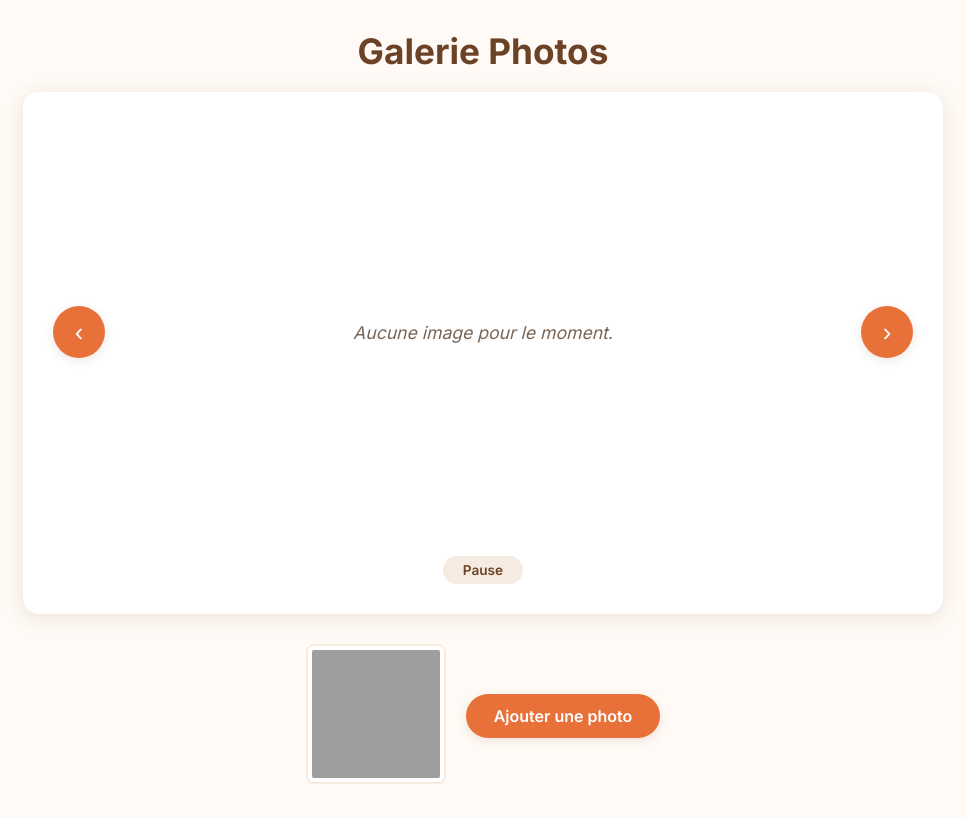
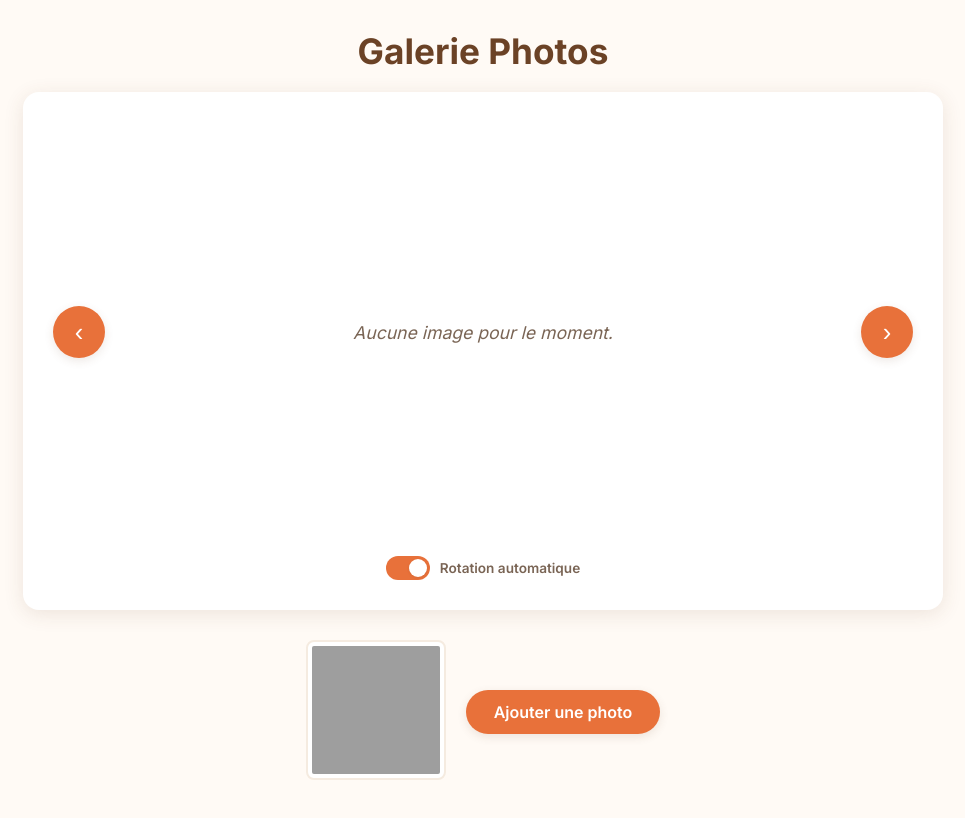
Before and after one commit to Boursyt/hall_of_gopher, a Python web app: template app/templates/home.html in a window 1280 px wide. Shown: the whole page, without its empty margins (157-1122 px from the left). After the commit the page ends 780 px from the top, so only its background shows below. Run offline with Jinja, Linux system fonts and the light colour scheme; the template is opened without the code that fills it, so the values that code supplies are empty; grey boxes are pictures that could not be loaded.

Commit message:
Refactor autoplay functionality in image slider to use a toggle switch

```diff
--- a/app/static/slider.js
+++ b/app/static/slider.js
@@ -53,13 +53,11 @@ function prevSlide() {
 }
 
 function toggleAutoPlay() {
-    autoPlay = !autoPlay;
-    const btn = document.getElementById("toggle-autoplay");
+    const checkbox = document.getElementById("toggle-autoplay");
+    autoPlay = checkbox.checked;
     if (autoPlay) {
-        btn.textContent = "Pause";
         autoPlayInterval = setInterval(nextSlide, 3000);
     } else {
-        btn.textContent = "Lecture";
         clearInterval(autoPlayInterval);
     }
 }
--- a/app/static/style.css
+++ b/app/static/style.css
@@ -206,24 +206,53 @@ nav a:hover {
     transform: scale(0.95);
 }
 
-.btn-autoplay {
-    display: block;
-    margin: 14px auto 0;
-    padding: 6px 20px;
+.switch {
+    display: flex;
+    align-items: center;
+    justify-content: center;
+    gap: 10px;
+    margin-top: 14px;
+    cursor: pointer;
+}
+
+.switch input {
+    display: none;
+}
+
+.switch-slider {
+    width: 44px;
+    height: 24px;
     background: var(--sand);
-    color: var(--brown);
-    border: none;
-    border-radius: 50px;
-    cursor: pointer;
-    font-size: 0.85em;
-    font-weight: 600;
-    font-family: inherit;
+    border-radius: 12px;
+    position: relative;
     transition: background 0.2s;
 }
 
-.btn-autoplay:hover {
-    background: var(--orange-light);
-    color: var(--white);
+.switch-slider::after {
+    content: "";
+    position: absolute;
+    top: 3px;
+    left: 3px;
+    width: 18px;
+    height: 18px;
+    background: var(--white);
+    border-radius: 50%;
+    transition: transform 0.2s;
+    box-shadow: 0 1px 3px var(--shadow);
+}
+
+.switch input:checked + .switch-slider {
+    background: var(--orange);
+}
+
+.switch input:checked + .switch-slider::after {
+    transform: translateX(20px);
+}
+
+.switch-label {
+    font-size: 0.85em;
+    font-weight: 600;
+    color: var(--text-light);
 }
 
 /* Upload Form */
--- a/app/templates/home.html
+++ b/app/templates/home.html
@@ -19,7 +19,11 @@
             </div>
             <button class="slider-btn next" onclick="nextSlide()">&rsaquo;</button>
         </div>
-        <button id="toggle-autoplay" class="btn-autoplay" onclick="toggleAutoPlay()">Pause</button>
+        <label class="switch" for="toggle-autoplay">
+            <input type="checkbox" id="toggle-autoplay" checked onchange="toggleAutoPlay()">
+            <span class="switch-slider"></span>
+            <span class="switch-label">Rotation automatique</span>
+        </label>
     </div>
 
     <div class="bottom-bar">
```
Also changed, not shown: .gitlab-ci.yml.
